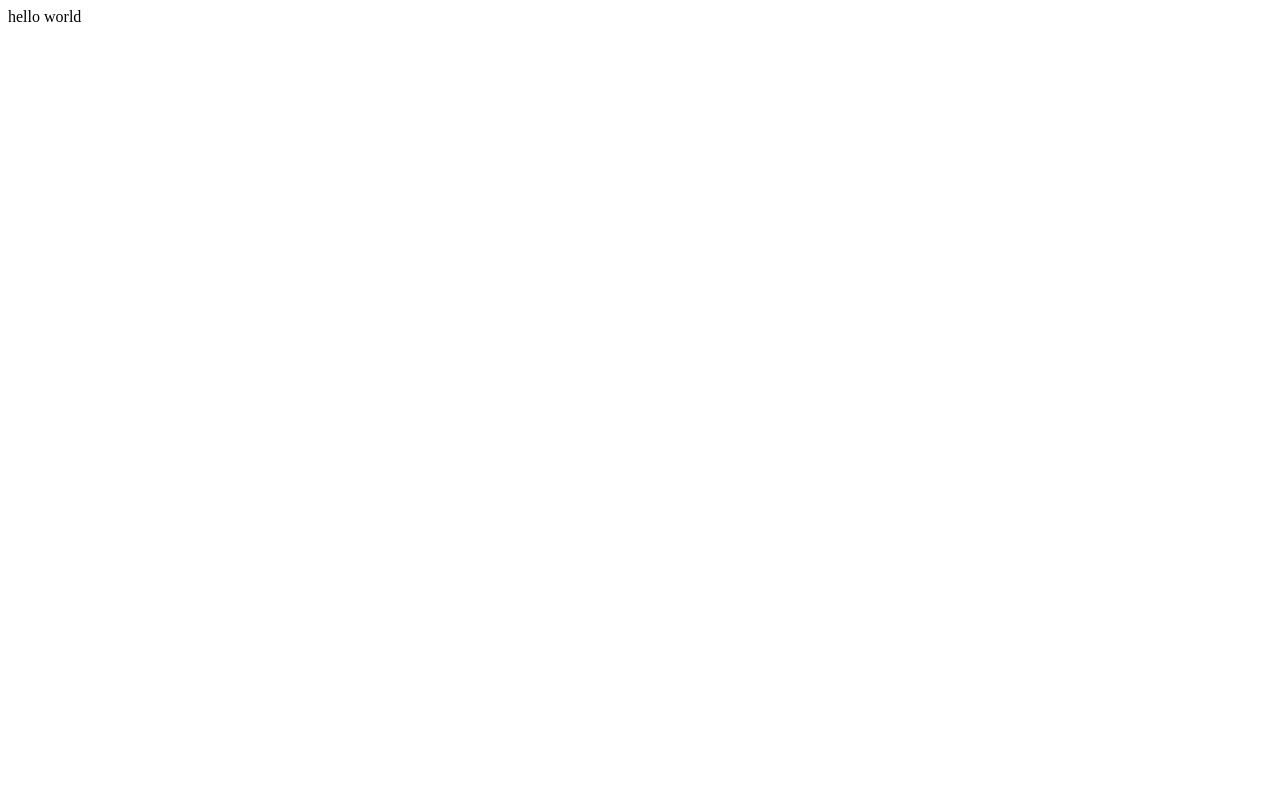
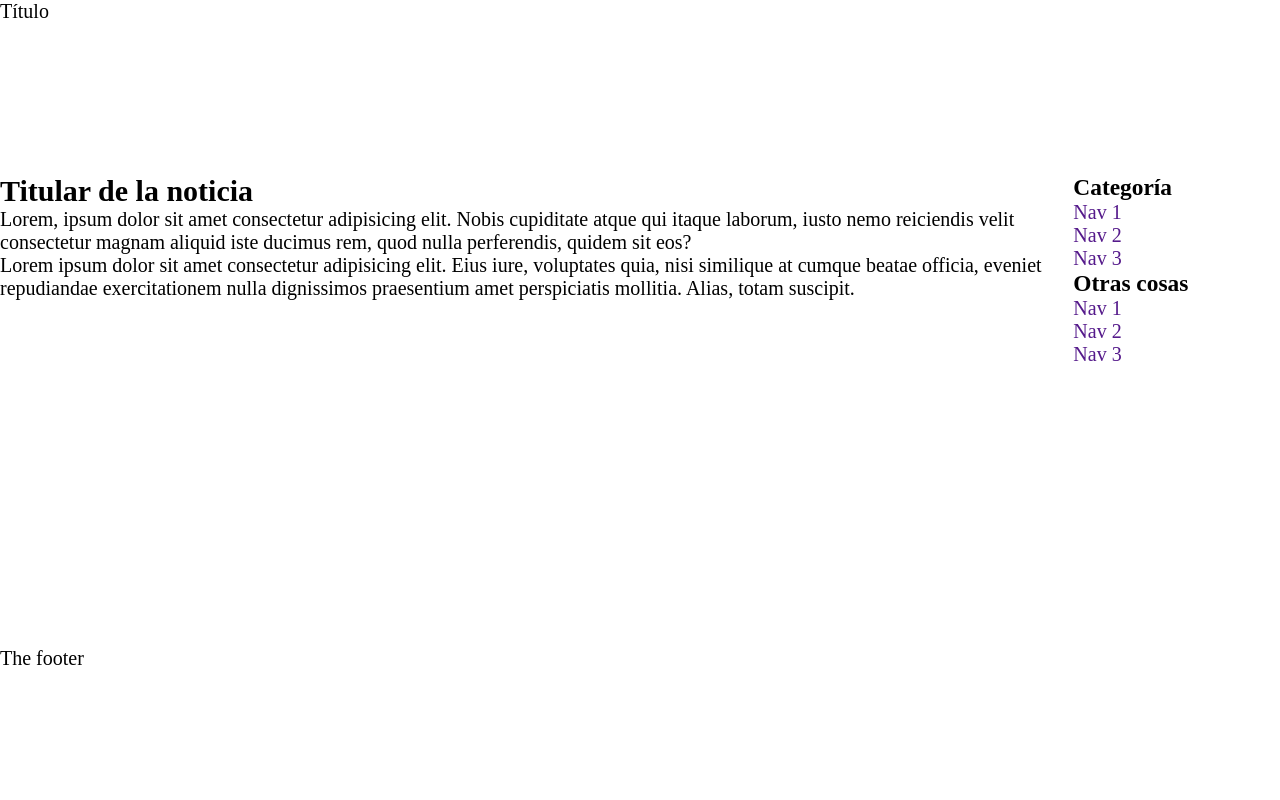
Before and after one commit to Learning-X/202204-W1EXCssLayout-luc-st-pierre, a plain HTML site: page index.html in a window 1280 px wide. Drawn offline with Linux system fonts and the light colour scheme.

Commit message:
Added grid structure and basic style

```diff
--- a/index.html
+++ b/index.html
@@ -4,9 +4,48 @@
     <meta charset="UTF-8" />
     <meta http-equiv="X-UA-Compatible" content="IE=edge" />
     <meta name="viewport" content="width=device-width, initial-scale=1.0" />
-    <title>Document</title>
+    <link rel="icon" type="image/x-icon" href="/assets/images/favicon.ico" />
+    <link rel="stylesheet" type="text/css" href="/styles/styles.css" />
+    <title>Css Layout</title>
   </head>
   <body>
-    hello world
+    <main class="wrapper">
+      <header class="main-head">Título</header>
+
+      <article class="content">
+        <h1>Titular de la noticia</h1>
+        <p>
+          Lorem, ipsum dolor sit amet consectetur adipisicing elit. Nobis
+          cupiditate atque qui itaque laborum, iusto nemo reiciendis velit
+          consectetur magnam aliquid iste ducimus rem, quod nulla perferendis,
+          quidem sit eos?
+        </p>
+
+        <p>
+          Lorem ipsum dolor sit amet consectetur adipisicing elit. Eius iure,
+          voluptates quia, nisi similique at cumque beatae officia, eveniet
+          repudiandae exercitationem nulla dignissimos praesentium amet
+          perspiciatis mollitia. Alias, totam suscipit.
+        </p>
+      </article>
+
+      <nav class="main-nav">
+        <h3>Categoría</h3>
+        <ul>
+          <li><a href="">Nav 1</a></li>
+          <li><a href="">Nav 2</a></li>
+          <li><a href="">Nav 3</a></li>
+        </ul>
+
+        <h3>Otras cosas</h3>
+        <ul>
+          <li><a href="">Nav 1</a></li>
+          <li><a href="">Nav 2</a></li>
+          <li><a href="">Nav 3</a></li>
+        </ul>
+      </nav>
+
+      <footer class="main-footer">The footer</footer>
+    </main>
   </body>
 </html>
--- /dev/null
+++ b/styles/styles.css
@@ -0,0 +1,90 @@
+:root {
+  --txt-black: #000;
+  --txt-white: #fff;
+  --bg-white: #fff;
+}
+
+*,
+*::before,
+*::after {
+  box-sizing: border-box;
+}
+
+* {
+  margin: 0;
+  padding: 0;
+}
+
+img {
+  max-width: 100%;
+  height: auto;
+}
+
+a {
+  text-decoration: none;
+}
+
+ul {
+  list-style: none;
+}
+
+html {
+  font-size: 1.25em;
+}
+
+.main-head {
+  grid-area: header;
+}
+
+.content {
+  grid-area: content;
+}
+
+.main-nav {
+  grid-area: nav;
+}
+
+.main-footer {
+  grid-area: footer;
+}
+
+.wrapper {
+  height: 100vh;
+  display: grid;
+  gap: 20px;
+  grid-template-areas:
+    "header"
+    "nav"
+    "content"
+    "footer";
+}
+
+@media (min-width: 500px) {
+  .wrapper {
+    grid-template-columns: 1fr 3fr;
+    grid-template-areas:
+      "header  header"
+      "content nav"
+      "footer footer";
+  }
+
+  nav ul {
+    display: flex;
+    justify-content: space-between;
+  }
+}
+
+@media (min-width: 700px) {
+  .wrapper {
+    grid-template-columns: 1fr 4fr 1fr;
+    grid-template-areas:
+      "header header  header"
+      "content content nav"
+      "content content nav"
+      "footer footer  footer";
+  }
+
+  nav ul {
+    flex-direction: column;
+  }
+}
```
